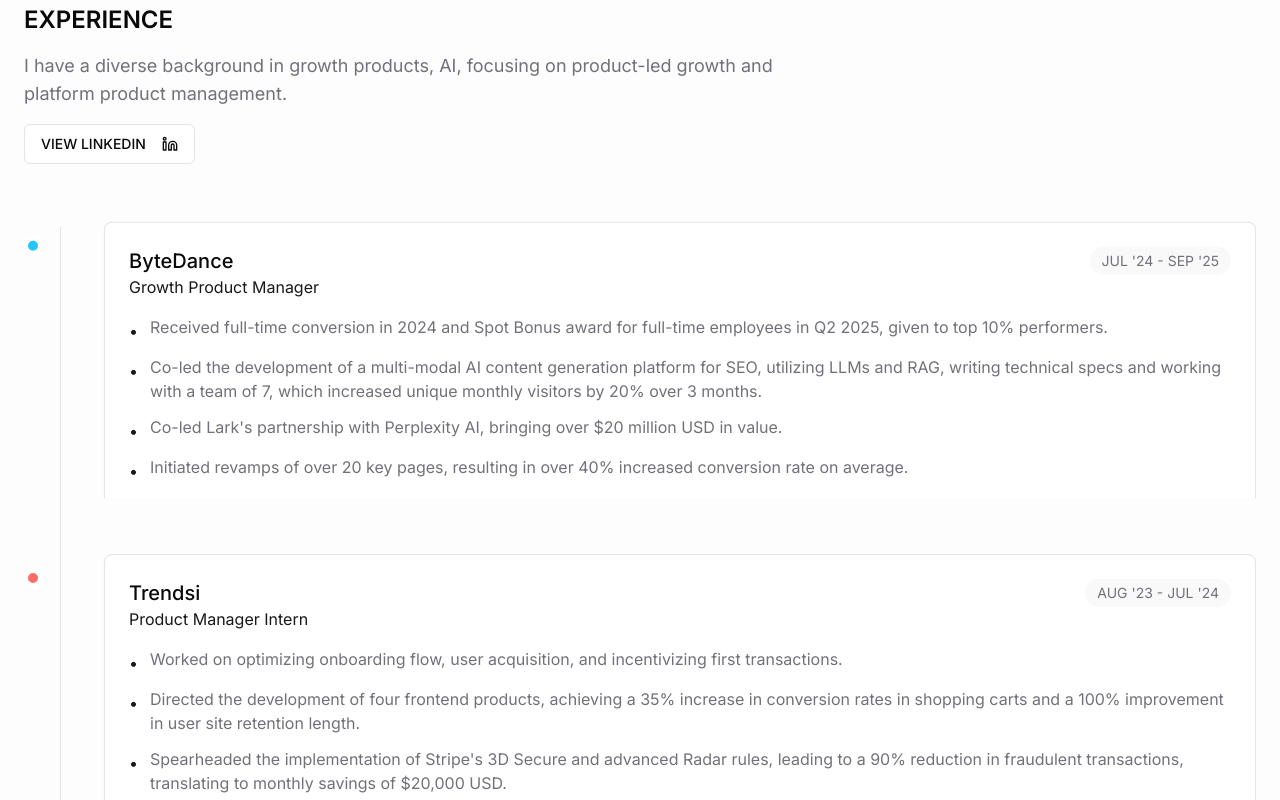
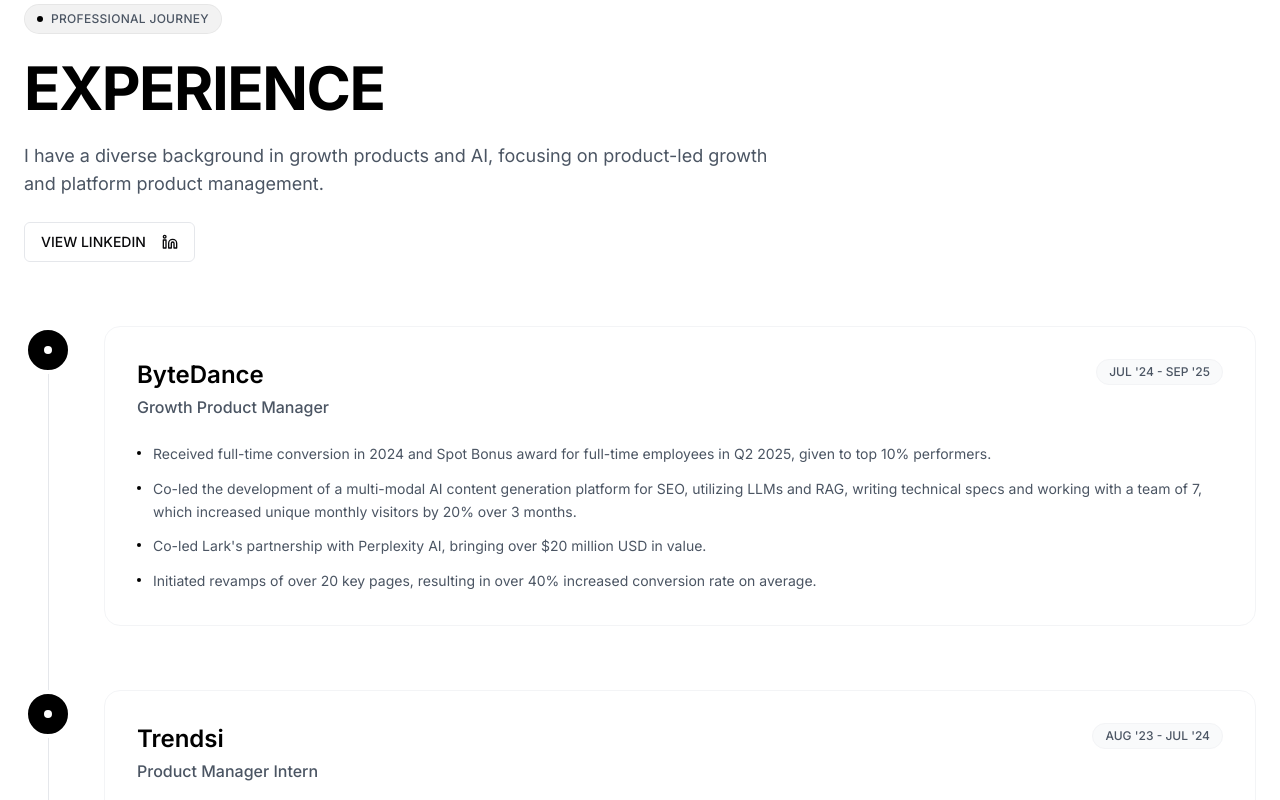
Before and after one commit to JamesLiuZX/james-portfolio, a Next.js app: page / in a window 1280 px wide. Shown: the part 1580-2380 px from the top of the page. Built offline with nearby package versions, Linux system fonts and the light colour scheme.

Commit message:
Update UI of sections

```diff
--- a/components/experience.tsx
+++ b/components/experience.tsx
@@ -1,17 +1,15 @@
 "use client"
+
 import { useInView } from "react-intersection-observer"
 import { motion } from "framer-motion"
 import { Button } from "@/components/ui/button"
-import { FileText, Linkedin } from "lucide-react"
-import ParallaxSection from "./parallax-section"
+import { Linkedin } from "lucide-react"
 
 interface Experience {
   company: string
   role: string
   period: string
   description: string[]
-  expanded?: boolean
-  logo?: string
   color?: string
 }
 
@@ -32,8 +30,7 @@ export default function Experience() {
         "Co-led Lark's partnership with Perplexity AI, bringing over $20 million USD in value.",
         "Initiated revamps of over 20 key pages, resulting in over 40% increased conversion rate on average.",
       ],
-      expanded: true,
-      color: "#24C5FF",
+      color: "#000000",
     },
     {
       company: "Trendsi",
@@ -45,7 +42,7 @@ export default function Experience() {
         "Spearheaded the implementation of Stripe's 3D Secure and advanced Radar rules, leading to a 90% reduction in fraudulent transactions, translating to monthly savings of $20,000 USD.",
         "Enhanced website visibility and user experience by boosting SEO rankings by 26% and accelerating page load speeds by 20%.",
       ],
-      color: "#FF6B6B",
+      color: "#1a1a1a",
     },
     {
       company: "AskShop.ai",
@@ -56,7 +53,7 @@ export default function Experience() {
         "Achieved funding from Stanford Startup Society and 2nd place in Stanford internal hackathon.",
         "Achieved >100 business users and 5 reviews on the Shopify app store. (5.0/5.0 app rating)",
       ],
-      color: "#6BCB77",
+      color: "#2a2a2a",
     },
     {
       company: "Ernst & Young",
@@ -65,7 +62,7 @@ export default function Experience() {
       description: [
         "Spearheaded frontend development of an internal real-time dashboard for an international client, which will impact over a million users per year, while communicating with clients to solve evolving software needs. (ReactJS, .NET Framework, JQuery, C#, SQL, Microsoft Azure)",
       ],
-      color: "#FFD93D",
+      color: "#3a3a3a",
     },
     {
       company: "NUS TSMI",
@@ -75,7 +72,7 @@ export default function Experience() {
         "In charge of front-end development for a real-time research data platform under the National University of Singapore Tropical Marine Science Institute (NUS-TMSI) using Typescript, React and Tailwind CSS.",
         "Contributed to the establishment of an operational research data platform with multi-layered access and analytics that allows for incorporation to national networks. (Java, Java EE, Spring Boot, SQL)",
       ],
-      color: "#4D96FF",
+      color: "#4a4a4a",
     },
     {
       company: "Pantas",
@@ -85,32 +82,46 @@ export default function Experience() {
         "Improved application performance using AWS Lambda, S3 and AWS API Gateways for serverless computing (Amazon Web Services AWS).",
         "Improved security and reduced inbox spam by over 90% by implementing 4 backend features including reCAPTCHA and stricter input validations. (SQL, Python)",
       ],
-      color: "#800080",
+      color: "#5a5a5a",
     },
   ]
 
   return (
-    <section id="experience" className="py-20 md:py-32 bg-secondary/20">
-      <div className="container mx-auto px-4 md:px-6">
-        <div ref={ref} className="space-y-12">
-          <div className="space-y-4">
-            <motion.h2
-              className="text-2xl font-semibold"
+    <section id="experience" className="relative py-32 overflow-hidden bg-white dark:bg-black">
+      <div className="container mx-auto px-4 md:px-6 relative z-10">
+        <div ref={ref} className="space-y-16">
+          {/* Header */}
+          <div className="space-y-6 max-w-3xl">
+            <motion.div
               initial={{ opacity: 0, y: 20 }}
               animate={inView ? { opacity: 1, y: 0 } : { opacity: 0, y: 20 }}
               transition={{ duration: 0.6 }}
+              className="inline-flex items-center gap-2 px-3 py-1.5 rounded-full bg-black/5 dark:bg-white/5 border border-black/5 dark:border-white/5"
             >
+              <div className="w-1.5 h-1.5 rounded-full bg-black dark:bg-white" />
+              <span className="text-xs font-medium text-gray-600 dark:text-gray-400 tracking-wide">
+                PROFESSIONAL JOURNEY
+              </span>
+            </motion.div>
+
+            <motion.h2
+              className="text-5xl md:text-6xl font-bold tracking-tight"
+              initial={{ opacity: 0, y: 20 }}
+              animate={inView ? { opacity: 1, y: 0 } : { opacity: 0, y: 20 }}
+              transition={{ duration: 0.6, delay: 0.1 }}
+            >
+              <span className="text-black dark:text-white">
                 EXPERIENCE
+              </span>
             </motion.h2>
 
             <motion.p
-              className="text-lg text-muted-foreground max-w-3xl"
+              className="text-lg text-gray-600 dark:text-gray-400"
               initial={{ opacity: 0, y: 20 }}
               animate={inView ? { opacity: 1, y: 0 } : { opacity: 0, y: 20 }}
               transition={{ duration: 0.6, delay: 0.2 }}
             >
-              I have a diverse background in growth products, AI, focusing on product-led growth and platform product
-              management.
+              I have a diverse background in growth products and AI, focusing on product-led growth and platform product management.
             </motion.p>
 
             <motion.div
@@ -118,68 +129,88 @@ export default function Experience() {
               animate={inView ? { opacity: 1, y: 0 } : { opacity: 0, y: 20 }}
               transition={{ duration: 0.6, delay: 0.3 }}
             >
+              <Button
+                className="group border border-gray-200 dark:border-gray-800 hover:border-black dark:hover:border-white bg-transparent hover:bg-black/5 dark:hover:bg-white/5 transition-all"
+                variant="outline"
+                asChild
+              >
                 <a
                   href="https://www.linkedin.com/in/james-liu-zx/"
                   target="_blank"
                   rel="noopener noreferrer"
                 >
-                <Button className="group" variant="outline">
                   VIEW LINKEDIN
-                  <Linkedin className="ml-2 h-4 w-4 transition-transform group-hover:translate-y-1" />
+                  <Linkedin className="ml-2 h-4 w-4 transition-transform group-hover:scale-110" />
+                </a>
               </Button>
-              </a>
             </motion.div>
           </div>
 
+          {/* Timeline */}
+          <div className="relative">
+            {/* Vertical line */}
+            <div className="absolute left-4 md:left-6 top-6 bottom-0 w-px bg-gray-200 dark:bg-gray-800" />
 
+            <div className="space-y-12">
+              {experiences.map((exp, index) => (
                 <motion.div
-            className="space-y-10"
-            initial={{ opacity: 0, y: 20 }}
-            animate={inView ? { opacity: 1, y: 0 } : { opacity: 0, y: 20 }}
-            transition={{ duration: 0.6, delay: 0.4 }}
-          >
-            <div className="relative">
-              {/* move the vertical line down a bit so it doesn't clash with the card border */}
-              <div className="absolute left-9 top-[15px] bottom-6 w-px bg-border" />
-
-              {experiences.map((exp, index) => (
-                <ParallaxSection key={index} offset={20} className="mb-12 last:mb-0">
-                  <motion.div
-                    className="relative pl-20"
-                    initial={{ opacity: 0, x: -20 }}
-                    animate={inView ? { opacity: 1, x: 0 } : { opacity: 0, x: -20 }}
+                  key={index}
+                  className="relative"
+                  initial={{ opacity: 0, x: -30 }}
+                  animate={inView ? { opacity: 1, x: 0 } : { opacity: 0, x: -30 }}
                   transition={{ duration: 0.5, delay: 0.1 * index }}
                 >
+                  <div className="flex gap-6 md:gap-8">
+                    {/* Timeline dot */}
+                    <div className="relative flex-shrink-0">
                       <div
-                      className="absolute left-0 w-[18px] h-[18px] rounded-full border-4 border-background z-20"
-                      style={{ backgroundColor: exp.color || "#888", top: "15px" }}
-                    />
+                        className="w-8 h-8 md:w-12 md:h-12 rounded-full flex items-center justify-center border-4 border-white dark:border-black bg-black dark:bg-white z-20 relative"
+                      >
+                        <div className="w-2 h-2 rounded-full bg-white dark:bg-black" />
+                      </div>
+                    </div>
 
-                    <div className="bg-card rounded-lg p-6 border border-border shadow-sm hover:shadow-md transition-shadow">
-                      <div className="flex flex-col md:flex-row md:items-start md:justify-between gap-4 mb-4">
+                    {/* Content card */}
+                    <motion.div
+                      className="flex-1 group pb-4"
+                      whileHover={{ x: 4 }}
+                      transition={{ type: "spring", stiffness: 400 }}
+                    >
+                      <div className="relative bg-white dark:bg-black border border-gray-100 dark:border-gray-900 hover:border-gray-200 dark:hover:border-gray-800 rounded-2xl p-6 md:p-8 transition-all duration-300">
+                        <div className="space-y-6">
+                          <div className="flex flex-col md:flex-row md:items-start md:justify-between gap-3">
                             <div>
-                          <h3 className="text-xl font-medium">{exp.company}</h3>
-                          <p className="text-primary">{exp.role}</p>
+                              <h3 className="text-xl md:text-2xl font-semibold text-black dark:text-white mb-1">
+                                {exp.company}
+                              </h3>
+                              <p className="text-base text-gray-600 dark:text-gray-400 font-medium">
+                                {exp.role}
+                              </p>
                             </div>
-                        <span className="text-sm text-muted-foreground px-3 py-1 bg-secondary/50 rounded-full whitespace-nowrap">
+                            <span className="inline-flex items-center px-3 py-1 rounded-full text-xs font-medium bg-gray-50 dark:bg-gray-900 text-gray-600 dark:text-gray-400 border border-gray-100 dark:border-gray-900 whitespace-nowrap">
                               {exp.period}
                             </span>
                           </div>
 
-                      <ul className="space-y-3 text-muted-foreground">
+                          <ul className="space-y-3">
                             {exp.description.map((item, i) => (
-                          <li key={i} className="flex items-start">
-                            <span className="mr-3 mt-1 text-primary">•</span>
+                              <li
+                                key={i}
+                                className="flex items-start gap-3 text-gray-600 dark:text-gray-400 text-sm leading-relaxed"
+                              >
+                                <div className="w-1 h-1 rounded-full bg-black dark:bg-white mt-2 flex-shrink-0" />
                                 <span className="flex-1">{item}</span>
                               </li>
                             ))}
                           </ul>
                         </div>
+                      </div>
                     </motion.div>
-                </ParallaxSection>
+                  </div>
+                </motion.div>
               ))}
             </div>
-          </motion.div>
+          </div>
         </div>
       </div>
     </section>
--- a/components/navbar.tsx
+++ b/components/navbar.tsx
@@ -32,7 +32,7 @@ export default function Navbar() {
   const navLinks = [
     { name: "ABOUT", href: "/#about" },
     { name: "PROJECTS", href: "/#projects" },
-    { name: "BLOG", href: "/blog" },
+    //{ name: "BLOG", href: "/blog" },
     { name: "CONTACT", href: "/#contact" },
   ]
 
@@ -62,9 +62,6 @@ export default function Navbar() {
               {link.name}
             </Link>
           ))}
-          <div className="bg-secondary/50 px-3 py-1 rounded-full text-xs text-muted-foreground">
-            Open To Work / Web Development Services
-          </div>
         </div>
 
         {/* Mobile Navigation Toggle */}
@@ -91,9 +88,6 @@ export default function Navbar() {
                 {link.name}
               </Link>
             ))}
-            <div className="bg-secondary/50 px-4 py-2 rounded-full text-sm text-muted-foreground mt-4">
-              Open To Work / Web Development Services
-            </div>
           </div>
         </div>
       )}
```
Also changed, not shown: components/projects.tsx (+100 -82 lines). Lines whose indentation alone changed are shown as unchanged.
